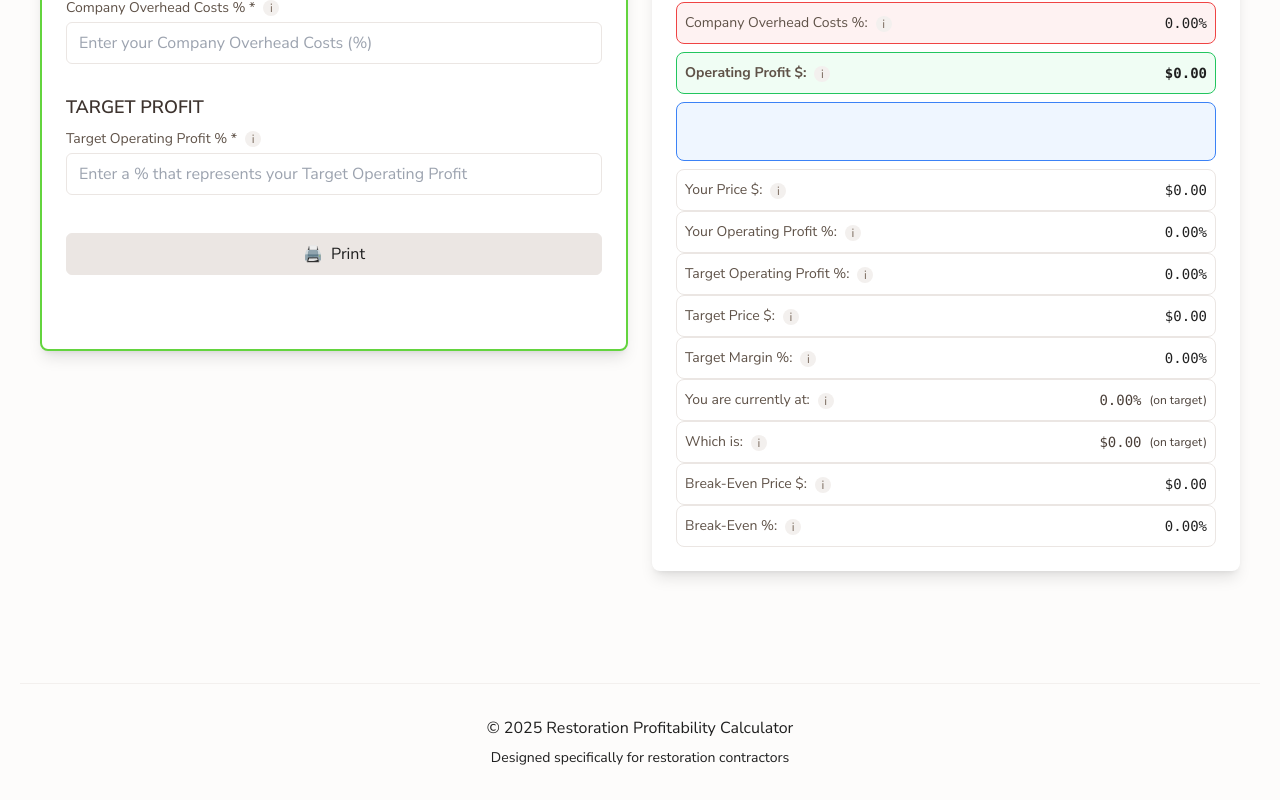
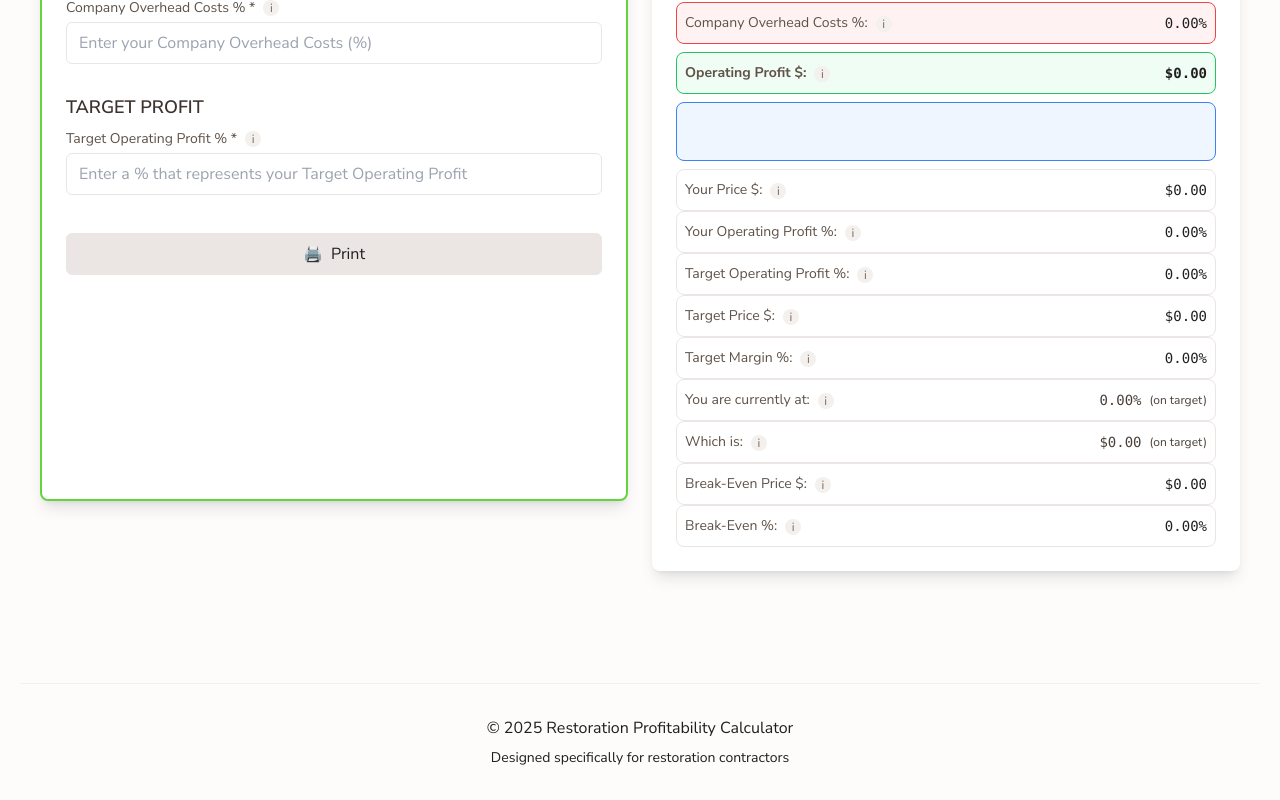
Before and after one commit to KayFernPR/Division-Calculator, a React (Vite) app: page / in a window 1280 px wide. Shown: the part 1406-2206 px from the top of the page. Built offline with nearby package versions, Linux system fonts and the light colour scheme.

Commit message:
Increase padding under print button to 200px

```diff
--- a/src/components/Calculator.jsx
+++ b/src/components/Calculator.jsx
@@ -1051,7 +1051,7 @@ const Calculator = () => {
           </form>
 
           {/* Additional padding to match Results box height */}
-          <div className="pt-[50px]"></div>
+          <div className="pt-[200px]"></div>
             </div>
         </div>
 
```
